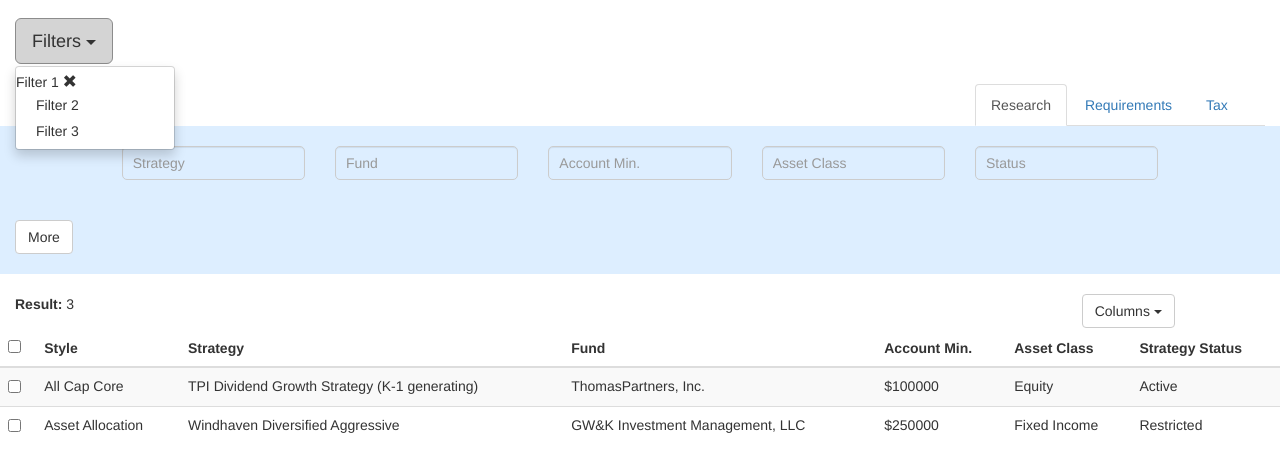
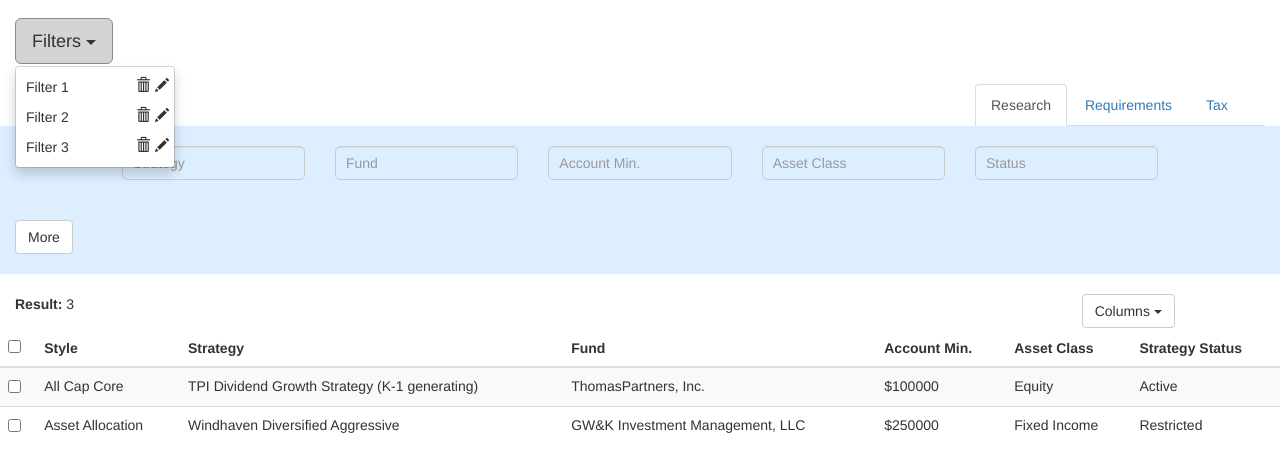
Before and after one commit to btgjisan/btgjisan.github.io, a plain HTML site: page MAS/index.html in a window 1280 px wide. Both pictures are taken after a click on the button "Filters". Shown: the part 54-526 px from the top of the page. Drawn offline with Linux system fonts and the light colour scheme.

Commit message:
corrected formatting for filters

```diff
--- a/MAS/assets/css/index.css
+++ b/MAS/assets/css/index.css
@@ -14,6 +14,19 @@
 
 .fullwidth {
 	width: 100%;
+}
+
+.filter-li{
+	padding: .5rem;
+	padding-left: 1rem;
+}
+
+.filter-li span{
+	float: right;
+}
+
+.filter-li span.glyphicon-pencil{
+	margin-left: .5rem;
 }
 
 .mainfilter-row, .advancedfilter-row{
--- a/MAS/index.html
+++ b/MAS/index.html
@@ -28,15 +28,20 @@
 							<span class="caret"></span>
 						</button>
 						<ul class="dropdown-menu" aria-labeledby="filters-dropdown">
-							<li>
+							<li class="filter-li">
 								Filter 1
-								<span class="glyphicon glyphicon-remove" aria-hidden="true"></span>
+								<span class="glyphicon glyphicon-pencil"></span>
+								<span class="glyphicon glyphicon-trash" aria-hidden="true"></span>
 							</li>
-							<li>
-								<a>Filter 2</a>
+							<li class="filter-li">
+								Filter 2
+								<span class="glyphicon glyphicon-pencil"></span>
+								<span class="glyphicon glyphicon-trash" aria-hidden="true"></span>
 							</li>
-							<li>
-								<a>Filter 3</a>
+							<li class="filter-li">
+								Filter 3
+								<span class="glyphicon glyphicon-pencil"></span>
+								<span class="glyphicon glyphicon-trash" aria-hidden="true"></span>
 							</li>
 						</ul>
 					</div>
```
